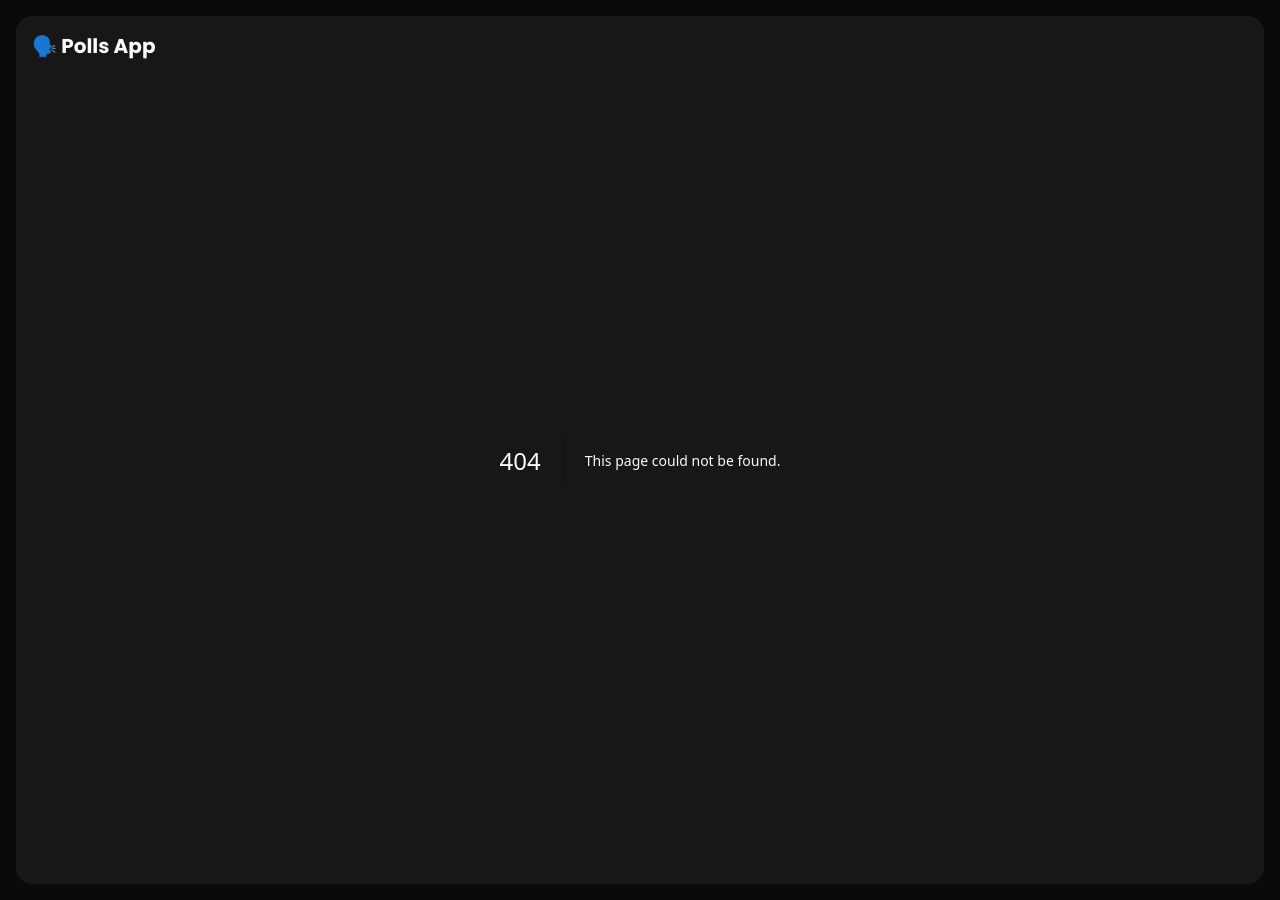
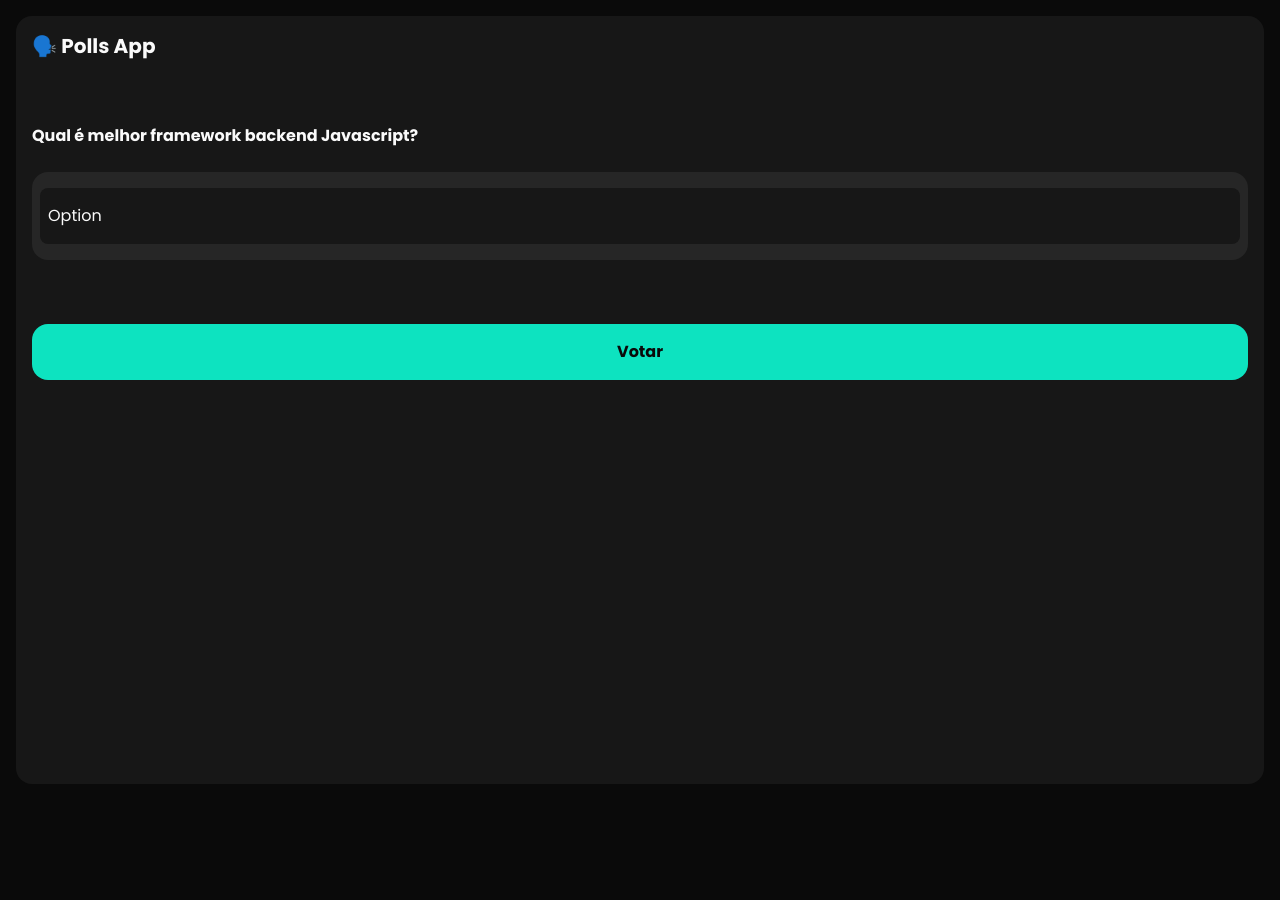
Before and after one commit to joseuilton/polls-app-front, a Next.js app: page /polls/1/vote in a window 1280 px wide. Before the commit this address had no page. After the commit the page ends 800 px from the top, so only its background shows below. Built offline with nearby package versions, Linux system fonts and the light colour scheme.

Commit message:
feat: add initial poll vote page

```diff
--- /dev/null
+++ b/app/components/ConfettiAnimation.tsx
@@ -0,0 +1,22 @@
+"use client";
+
+import { useState } from "react";
+import Confetti from "react-confetti"
+
+export function ConfettiAnimation() {
+  const [party, setParty] = useState(true);
+
+  return (
+    <Confetti
+      width={innerWidth}
+      height={innerHeight}
+      style={{ pointerEvents: 'none' }}
+      numberOfPieces={party ? 500 : 0}
+      recycle={false}
+      onConfettiComplete={confetti => {
+        setParty(false)
+        confetti!.reset()
+      }}
+    />
+  )
+}
--- /dev/null
+++ b/app/polls/[pollId]/vote/components/PollOption.tsx
@@ -0,0 +1,26 @@
+export function PollOption() {
+  return (
+    <div>
+      <label
+        htmlFor="option-id"
+        className="relative block w-full bg-neutral-900 text-neutral-50 py-4 px-2 rounded-lg"
+      >
+        <input
+          type="radio"
+          name="options"
+          id="option-id"
+          value={"option-id"}
+          className="hidden peer"
+        />
+
+        <span className="relative z-20 peer-checked:text-neutral-950">
+          Option
+        </span>
+        <div
+          className="absolute top-0 left-0 w-0 h-full bg-gradient-to-r from-primary-500 to-primary-700
+                     z-10 rounded-lg transition-all duration-700 peer-checked:w-full"
+        ></div>
+      </label>
+    </div>
+  )
+}
--- /dev/null
+++ b/app/polls/[pollId]/vote/page.tsx
@@ -0,0 +1,25 @@
+import { Button } from "@/app/components/Button";
+import { PollOption } from "./components/PollOption";
+
+export default function PollVotePage() {
+  return (
+    <main className="mt-16">
+      <h1 className="font-bold">Qual é melhor framework backend Javascript?</h1>
+
+      <form className="mt-6">
+        <ul
+          className="bg-neutral-800 px-2 py-4 rounded-2xl max-h-[360px] overflow-y-auto flex flex-col
+                     gap-y-8"
+        >
+          <li>
+            <PollOption />
+          </li>
+        </ul>
+
+        <Button type="submit" className="mt-16">
+          Votar
+        </Button>
+      </form>
+    </main>
+  )
+}
--- /dev/null
+++ b/app/polls/[pollId]/vote/success/page.tsx
@@ -0,0 +1,21 @@
+import { ConfettiAnimation } from "@/app/components/ConfettiAnimation";
+import { FiCheck } from "react-icons/fi";
+
+export default function PollVoteSuccessPage() {
+  return (
+    <main className="mt-16 flex flex-col items-center">
+      <ConfettiAnimation />
+
+      <h1 className="font-bold text-center text-neutral-50 text-4xl">
+        Parabéns, você acabou de votar 👏
+      </h1>
+
+      <div
+        className="mt-16 w-24 h-24 flex justify-center items-center rounded-full bg-primary-500
+                   text-neutral-950"
+      >
+        <FiCheck size={64} />
+      </div>
+    </main>
+  )
+}
--- a/app/polls/create/success/page.tsx
+++ b/app/polls/create/success/page.tsx
@@ -3,23 +3,13 @@ import { FiCopy } from "react-icons/fi";
 import { Button } from "@/app/components/Button";
 import { useEffect, useState } from "react";
 import Confetti from "react-confetti";
+import { ConfettiAnimation } from "@/app/components/ConfettiAnimation";
 
 export default function CreatePollSuccessPage() {
-  const [party, setParty] = useState(true);
 
   return (
     <>
-      <Confetti
-        width={innerWidth}
-        height={innerHeight}
-        style={{ pointerEvents: 'none' }}
-        numberOfPieces={party ? 500 : 0}
-        recycle={false}
-        onConfettiComplete={confetti => {
-          setParty(false)
-          confetti!.reset()
-        }}
-      />
+      <ConfettiAnimation />
       <main className="mt-16 flex flex-col items-center">
         <h1 className="text-3xl font-bold text-center">
           Parabéns, você acabou de criar uma nova enquete  👏
```
